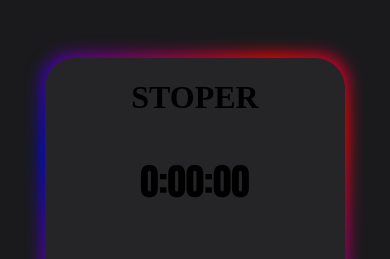
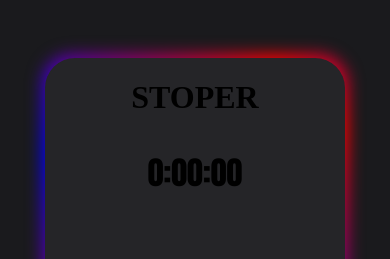
Before and after one commit to paperPR/stoper4, a plain HTML site: page index.html in a window 390 px wide. Shown: the top 259 px of the page. Drawn offline with Linux system fonts and the light colour scheme.

Commit message:
Update style.css

```diff
--- a/style.css
+++ b/style.css
@@ -93,7 +93,7 @@ p{
     p{
         font-family: Impact, Haettenschweiler, 'Arial Narrow Bold', sans-serif;
         font-weight: bold;
-        font-size: 37px;
+        font-size: 200%;
     }
 
 }
```
